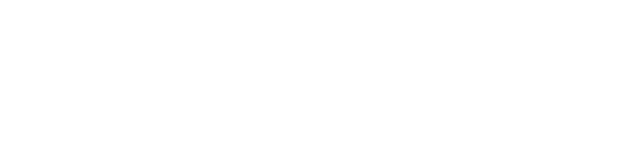
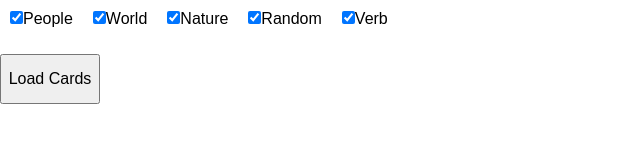
Before and after one commit to CasualScrub/articulate, a plain HTML site: page index.html in a window 1280 px wide. Shown: the whole page, without its empty margins (0-640 px from the left). Drawn offline with nearby package versions, Linux system fonts and the light colour scheme.

Commit message:
Category Picker v1

```diff
--- a/articulate.css
+++ b/articulate.css
@@ -62,6 +62,11 @@
     padding: 0;
 }
 
+.category {
+    display: inline-block;
+    padding: 10px;
+}
+
 .word {
     border-bottom: 1px solid black;
     padding-left: 40px;
--- a/articulate.js
+++ b/articulate.js
@@ -1,36 +1,57 @@
+var allCats = {};
 var cards = [];
 var categories = [];
 var cardIndex = 0;
 
 $(document).ready(function() {
-    $('#load').click(loadCards);
-    $('#next').click(nextCard);
-    $('#previous').click(previousCard);
-    $('#reverse').click(reverseCards);
+    $.when(loadJSON()).then(function() {
+        loadCategoryPicker();
+    });
 });
 
 function loadCategoryPicker() {
+    $('#articulate').html($('#TEMcategories').html());
+    var i = 0;
+    for(var cat in allCats) {
+        var html = '<li class="category"><input data-cat='+ cat +' type="checkbox"';
+        if(i<5) html += 'checked';
+        html += '>' + cat +'</input></li>';
+        $('#categories').append(html);
+        i++;
+    }
+    $('#load').click(loadCards);
+}
 
-
-
+var loadJSON = function() {
+    return $.getJSON('articulate.json', function(data) {
+        allCats = data;
+        //~ categories = cardsAndCats.shift();
+        //~ cards = cardsAndCats;
+    });
 }
 
 function loadCards() {
-    return $.getJSON('articulate.json', function(data) {
-        var cardsAndCats = generateCards(data.categories);
-        categories = cardsAndCats.shift();
-        cards = cardsAndCats;
+    var catsToLoad = [];
+    $('.category [type=checkbox]').each(function() {
+        if($(this).is(':checked') && allCats.hasOwnProperty($(this).attr('data-cat'))) {
+            catsToLoad.push(allCats[$(this).attr('data-cat')]);
+        }
+    });
+    console.log(catsToLoad);
+    cards = generateCards(catsToLoad);
+    $('#articulate').html($('#TEMcards').html());
     var cardHeight = categories.length*20;
     $('#cards').css('height', cardHeight + 'px');
     $('#cards').html('');
     cardIndex = 0;
     cards[cardIndex].draw();
-    });
+    $('#next').click(nextCard);
+    $('#previous').click(previousCard);
+    $('#reverse').click(reverseCards);
 }
 
 function generateCards(cats) {
     var words = {};
-    var categories = [];
     var maxCards = 0;
     var cards = [];
     for(var i=0; i<cats.length; i++) {
@@ -45,20 +66,21 @@
             }
         }
     }
-    cards.push(categories);
     for(var i=0; i<maxCards; i++) {
         myWords = {};
         for(var j=0; j<categories.length; j++) {
             myWords[categories[j]] = words[categories[j]][i];
         }
         var card = new Card(myWords);
+        console.log(card);
         cards.push(card);
     }
+    console.log(cards);
     return cards;
 }
 
 function nextCard() {
-    cardIndex++
+    cardIndex++;
     if(cardIndex < cards.length) {
         cards[cardIndex].draw();
     }
--- a/articulate.json
+++ b/articulate.json
@@ -1,18 +1,22 @@
 {
-    "categories": [{
+    "People": {
         "words": ["Bob", "Joe", "Henry", "Jim"],
         "name": "People"
-    }, {
+    },
+    "World": {
         "words": ["England", "France", "Scotland"],
         "name": "World"
-    }, {
+    },
+    "Nature": {
         "words": ["Cows", "Sheep", "Dragon"],
         "name": "Nature"
-    }, {
+    },
+    "Random": {
         "words": ["Casper", "Bahamas", "Dutch"],
         "name": "Random"
-    }, {
+    },
+    "Verb": {
         "words": ["Doing", "Existing", "Happening"],
         "name": "Verb"
-    }]
+    }
 }
--- a/index.html
+++ b/index.html
@@ -6,12 +6,12 @@
 </head>
 
 <body>
-
+    <div id="articulate">
+    </div>
 
 </body>
 
-    <template>
-    <div id="articulate">
+<template id="TEMcards">
         <button id="previous">Previous Card</button>
         <ul id="cards" class="clearfix">
         </ul>
@@ -20,5 +20,12 @@
             <button id="load">Load Cards ;)</button>
             <button id="reverse">Reverse Order</button>
         </div>
+</template>
+
+<template id="TEMcategories">
+    <div id="categoryPicker">
+        <ul id="categories"></ul>
+        <button id="load">Load Cards</button>
     </div>
-    </template>
+
+</template>
```
Lines whose indentation alone changed are shown as unchanged.
